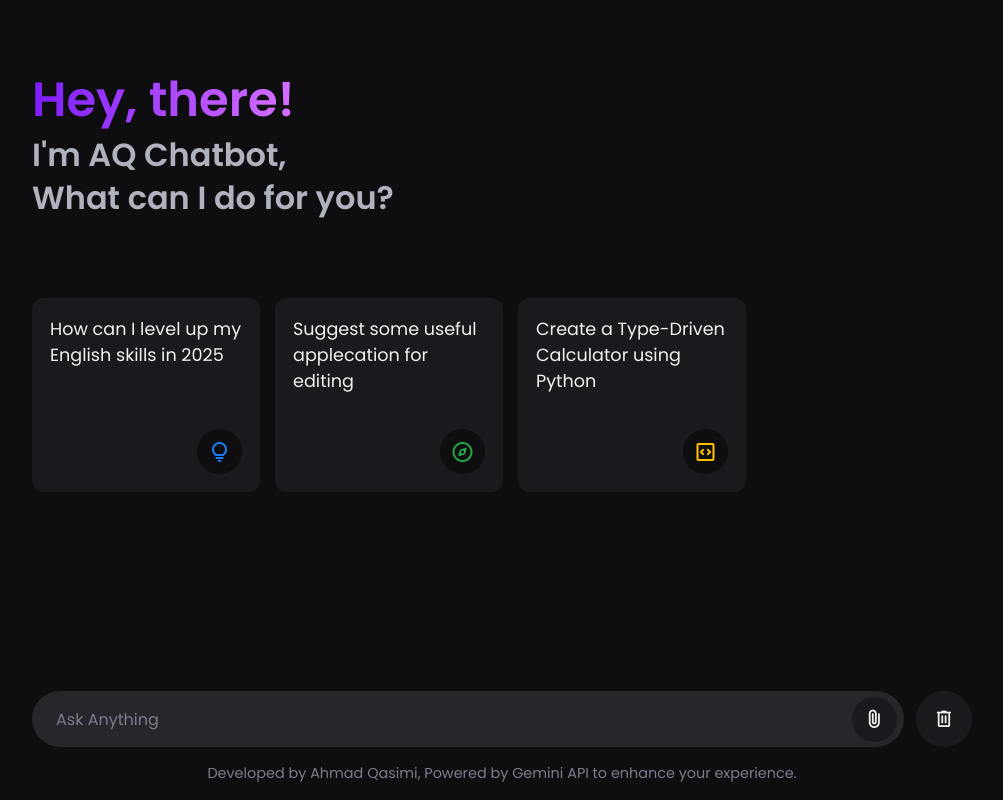
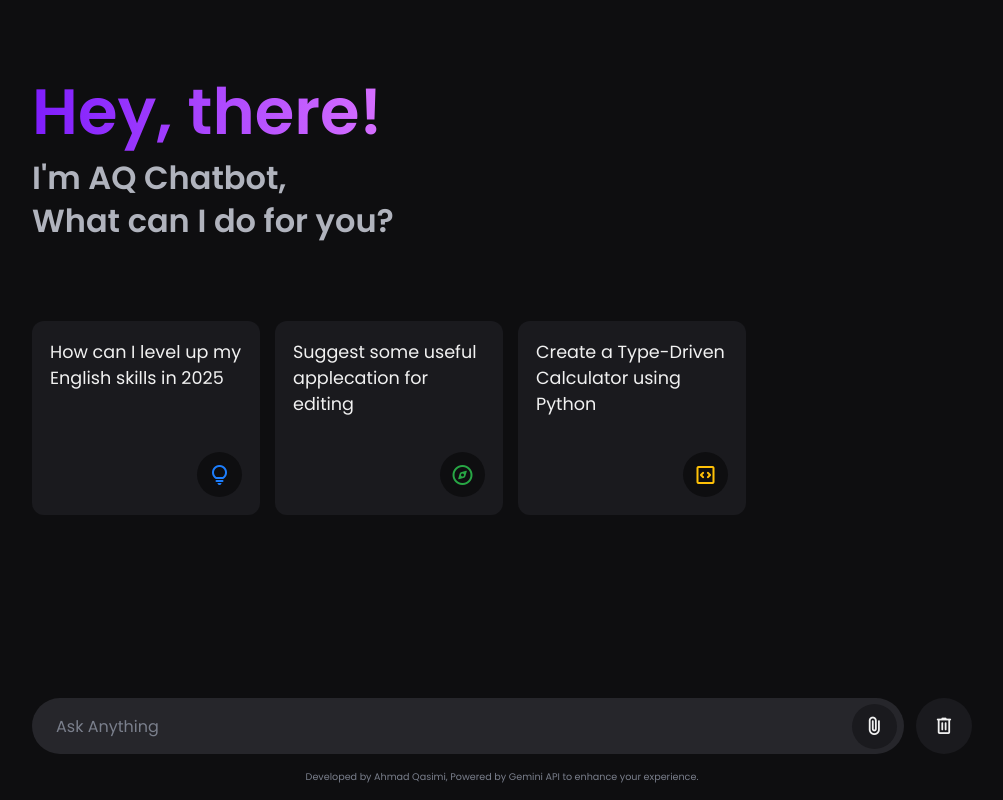
Before and after one commit to ahmad-0-qasimi/Chatbot, a plain HTML site: page index.html in a window 1280 px wide. Shown: the whole page, without its empty margins (138-1141 px from the left). Drawn offline with nearby package versions, Linux system fonts and the light colour scheme.

Commit message:
Update styles.css

```diff
--- a/styles.css
+++ b/styles.css
@@ -34,7 +34,7 @@ body{
     margin-top: 4vh;
 }
 .app-header .heading{
-    font-size: 3rem;
+    font-size: 4rem;
     width: fit-content;
     background: linear-gradient(to right, #7e1dfd,#d66fff);
     background-clip: text;
@@ -44,6 +44,7 @@ body{
 }
 .app-header .sub-heading{
     font-size: 2rem;
+    width: fit-content;
     margin-top: -5px;
     color: var(--subheading-color);
 }
@@ -266,7 +267,7 @@ body.bot-responding .prompt-form #stop-response-btn{
 
 .prompt-container .disclaimer-text{
     text-align: center;
-    font-size: 0.9rem;
+    font-size: 0.6rem;
     padding: 16px 20px 0;
     color: var(--placeholder-color);
 }
```
